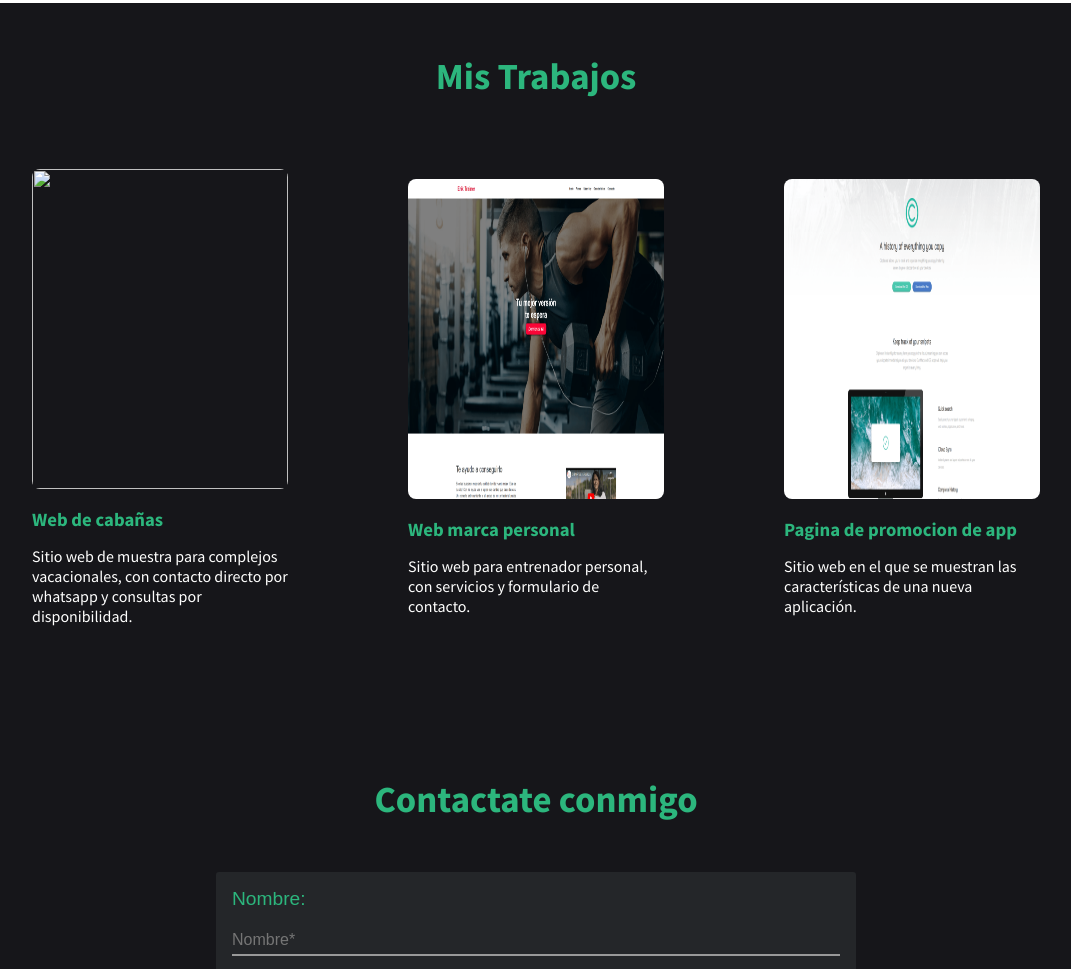
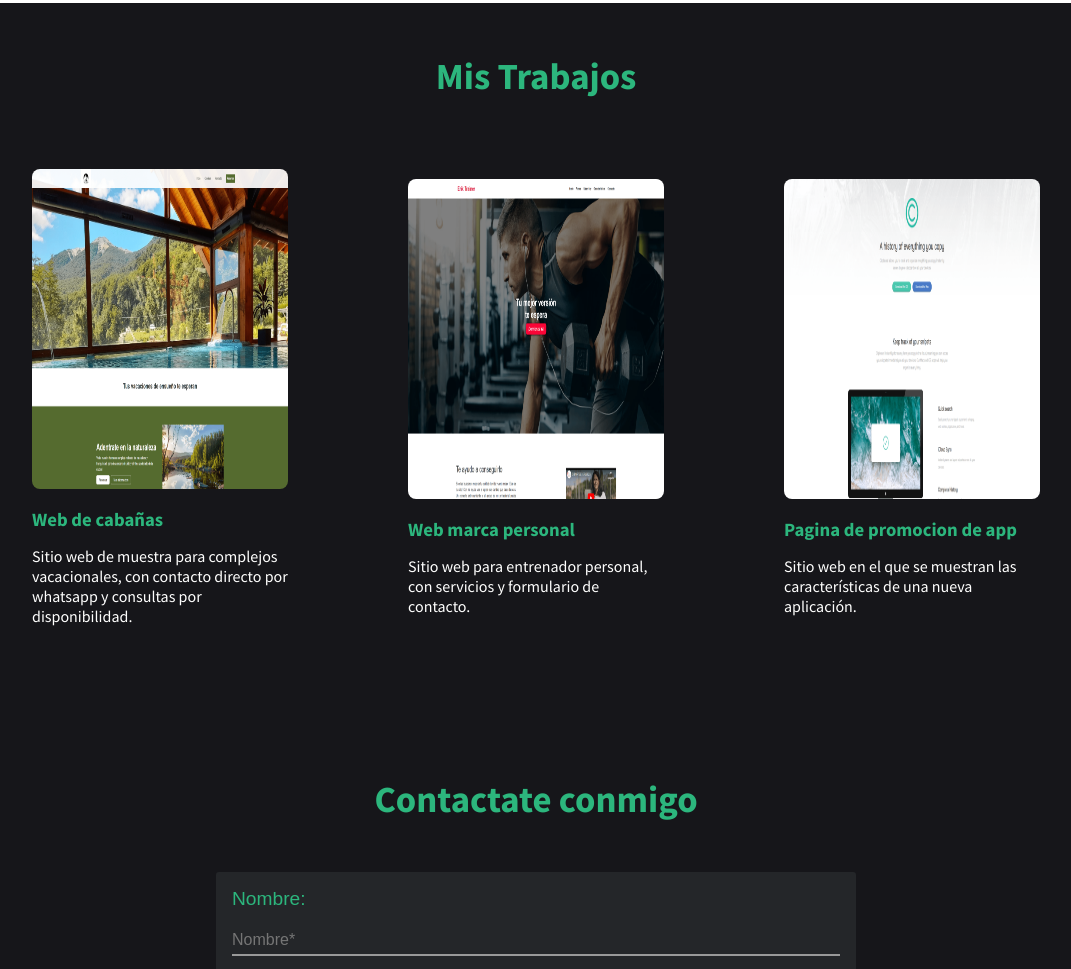
Before and after one commit to erikcba/portfolio, a plain HTML site: page index.html in a window 1280 px wide. Shown: the part 1910-2879 px from the top of the page, without its empty margins (104-1175 px from the left). Drawn offline with nearby package versions, Linux system fonts and the light colour scheme; a web font is replaced by a local one.

Commit message:
imagen de tarjeta arreglada

```diff
--- a/index.html
+++ b/index.html
@@ -218,7 +218,7 @@
                 <div class="proyectos__tarjeta">
 
                     <a href="https://erikcba.github.io/cabanas-muestra/" target="_blank" rel="noopener noreferrer" >
-                        <img src="./imagenes/screencapture-erikcba-github-io-cabanas-muestra-2022-10-14-10_54_48 (2)-min.png.png" alt="">
+                        <img src="./imagenes/screencapture-erikcba-github-io-cabanas-muestra-2022-10-14-10_54_48 (2)-min.png" alt="">
                     </a>
 
                     <h3>Web de cabañas</h3>
```
